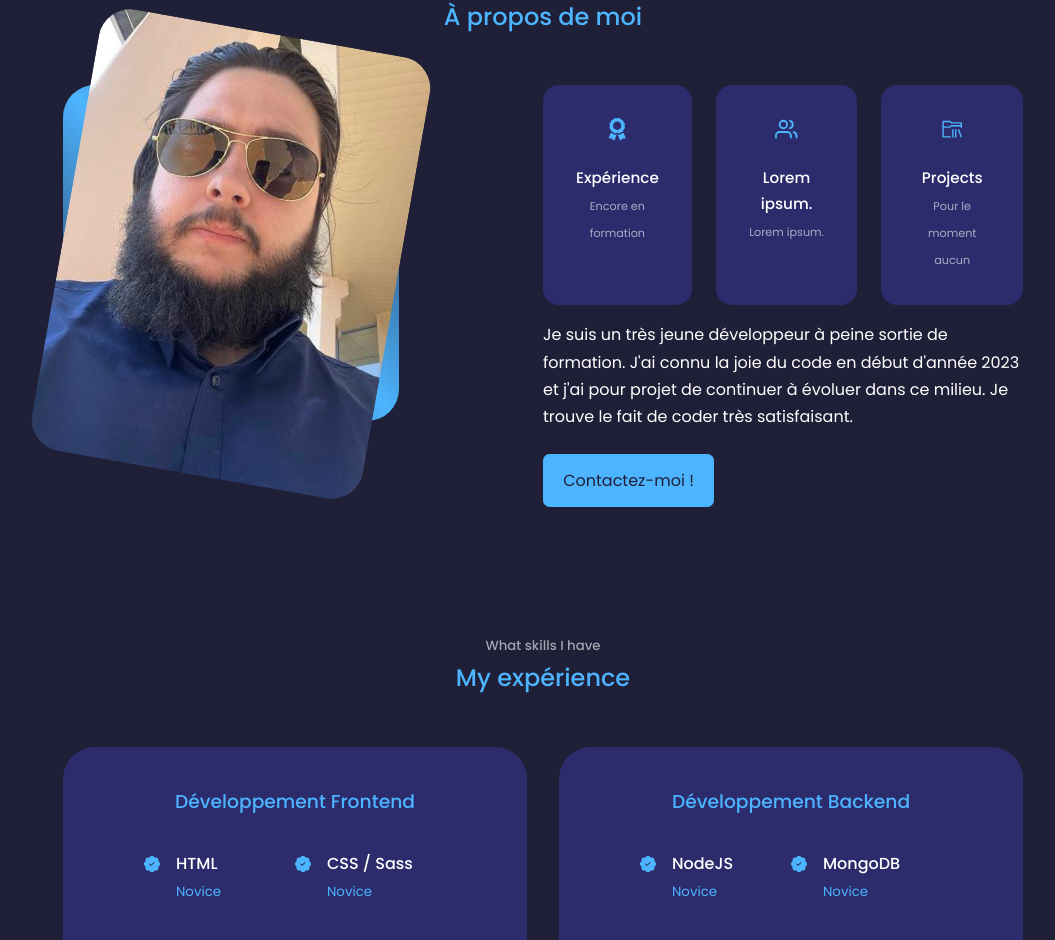
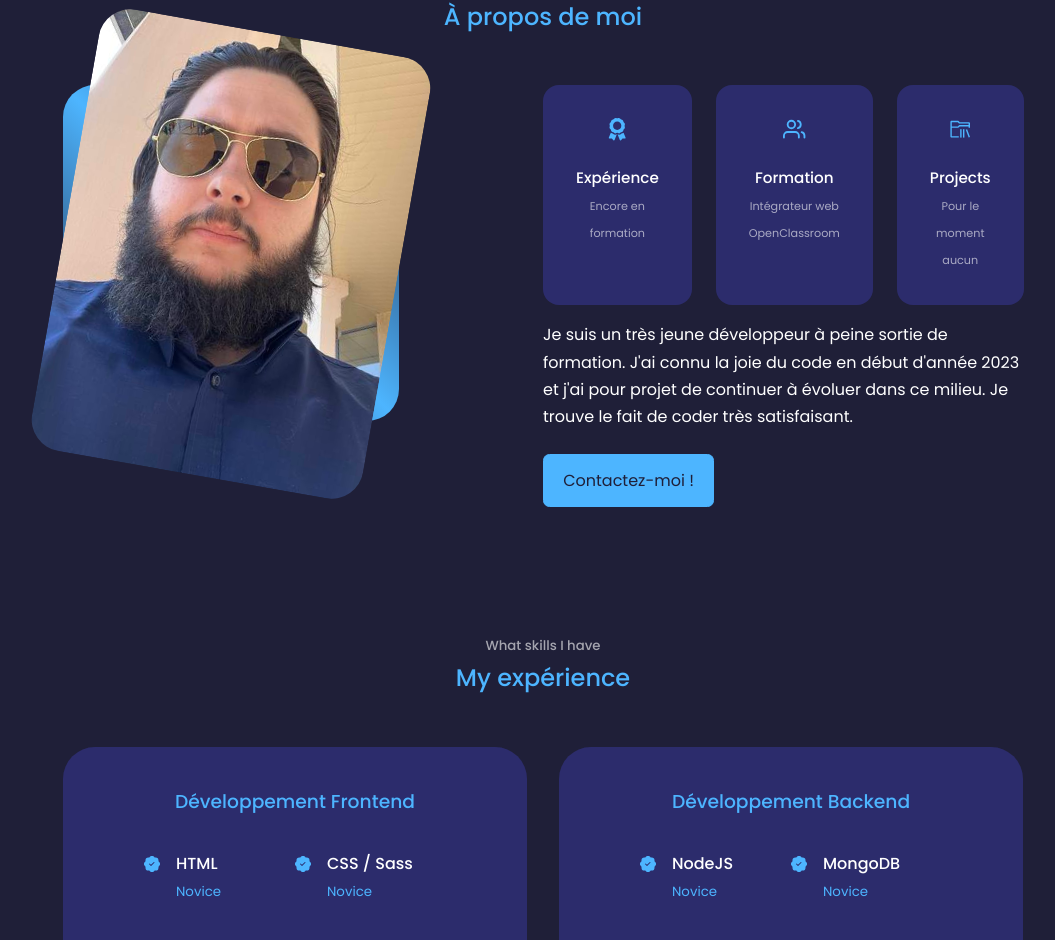
Before and after one commit to Kimaati/Cedric-Lavergne-Portfolio, a React (Create React App) app: page / in a window 1280 px wide. Shown: the part 954-1894 px from the top of the page, without its empty margins (97-1152 px from the left). Built offline with nearby package versions, Linux system fonts and the light colour scheme; the HTML template or start-up script is replaced by a standard one.

Commit message:
Modification about

```diff
--- a/src/components/about/About.jsx
+++ b/src/components/about/About.jsx
@@ -28,8 +28,8 @@ const about = () => {
 
             <article className="about__card">
               <FiUsers className="about__icon" />
-              <h5>Lorem ipsum.</h5>
-              <small>Lorem ipsum.</small>
+              <h5>Formation</h5>
+              <small>Intégrateur web OpenClassroom</small>
             </article>
 
             <article className="about__card">
```
